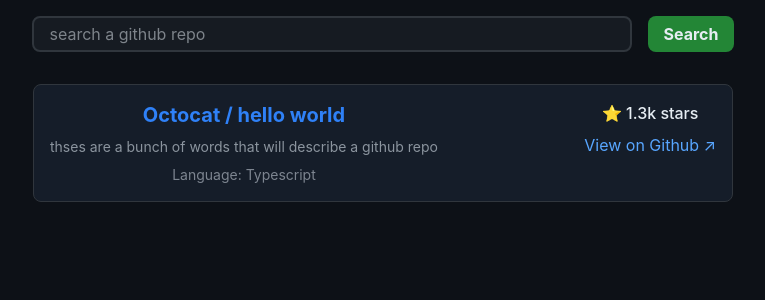
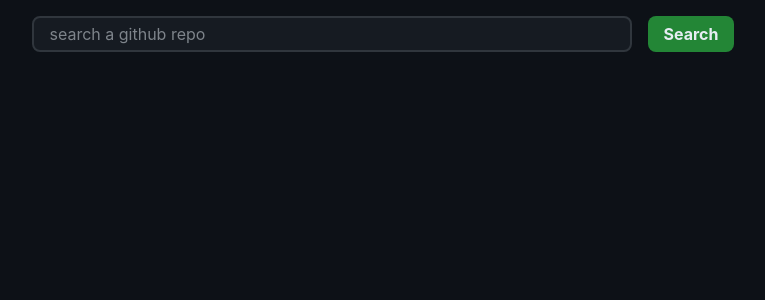
Before and after one commit to Hassan767275/github-repo-explorer, a React (Vite) app in the folder client/: page / in a window 1280 px wide. Shown: the top 300 px of the page, without its empty margins (257-1022 px from the left). Built offline with nearby package versions, Linux system fonts and the light colour scheme.

Commit message:
addded the data into repo cards

```diff
--- a/client/src/App.tsx
+++ b/client/src/App.tsx
@@ -3,33 +3,43 @@ import RepoResults from "./components/RepoResults";
 import { useState } from "react";
 import { getUserRepo } from "./services.ts/api";
 import { RepoCard } from "./components/RepoCard";
+import type { Repo } from "./type";
 
 function App() {
-  const [error, setError] = useState(false)
-  const [showRepo, setShowRepo] = useState(false)
-  const [repoCount, setRepoCount] = useState(0)
+  const [error, setError] = useState(false);
+  const [showRepo, setShowRepo] = useState(false);
+  const [repoCount, setRepoCount] = useState(0);
+  const [repoInfo, setRepoInfo] = useState<Repo[]>([]);
+  console.log(repoInfo);
 
   async function searchRepos(formData: FormData) {
-    const username = formData.get("username") as string
-    const data = await getUserRepo(username)
+    const username = formData.get("username") as string;
+    const data = await getUserRepo(username);
     const dataJson = await data.json();
 
     if (data.status === 404) {
-      setError(true)
-      setShowRepo(false)
+      setError(true);
+      setShowRepo(false);
     } else if (data.status === 200) {
-      setShowRepo(true)
-      setRepoCount(dataJson.length)
+      setShowRepo(true);
+      setRepoCount(dataJson.length);
+      setRepoInfo(dataJson);
     }
-    console.log(dataJson);
-
   }
 
   return (
     <div className=" flex flex-col items-center">
-      <Search searchRepos={searchRepos} error={error}/>
-      {showRepo && <RepoResults repoCount={repoCount}/>}
-      <RepoCard />
+      <Search searchRepos={searchRepos} error={error} />
+      {showRepo && <RepoResults repoCount={repoCount} />}
+      {showRepo && (
+        <RepoCard
+          name={repoInfo[0].name}
+          description={repoInfo[0].description}
+          language={repoInfo[0].language}
+          stargazers_count={repoInfo[0].stargazers_count}
+          html_url={repoInfo[0].html_url}
+        />
+      )}
     </div>
   );
 }
--- a/client/src/components/RepoCard.tsx
+++ b/client/src/components/RepoCard.tsx
@@ -1,14 +1,16 @@
-export function RepoCard() {
+import type { Repo } from "../type"
+
+export function RepoCard({name, description, language, stargazers_count, html_url}: Repo) {
     return (
         <div className="my-4 w-72 sm:w-105 md:w-135 lg:w-175 lg:flex lg:justify-between bg-[#151d29] border border-[#30363d] rounded-lg">
             <div className="text-center flex flex-col gap-2 my-2 lg:py-2">
-                <h1 className="text-[#2f81f7] text-xl font-bold">Octocat / hello world</h1>
-                <p className="text-[#8b949e] text-sm px-4">thses are a bunch of words that will describe a github repo</p>
-                <p className="text-[#7d8590] text-sm">Language: Typescript</p>
+                <h1 className="text-[#2f81f7] text-xl font-bold">{name}</h1>
+                <p className="text-[#8b949e] text-sm px-4">{description ? description : "There is no description for this repo"}</p>
+                <p className="text-[#7d8590] text-sm">Language: {language}</p>
             </div>
             <div className="text-center flex flex-col gap-2 mb-2 lg:py-4 lg:pr-4">
-                <p className="text-[#e6edf3] font-medium">⭐ 1.3k stars</p>
-                <a className="text-[#58a6ff]" href="https://github.com/octocat/Hello-World">View on Github ↗</a>
+                <p className="text-[#e6edf3] font-medium">⭐ {stargazers_count} {stargazers_count === 1 ? "star" : "stars"}</p>
+                <a className="text-[#58a6ff]" href={html_url} target="_blank">View on Github ↗</a>
             </div>
         </div>
     )
```
Also changed, not shown: client/src/type.ts (+8 -0 lines).
